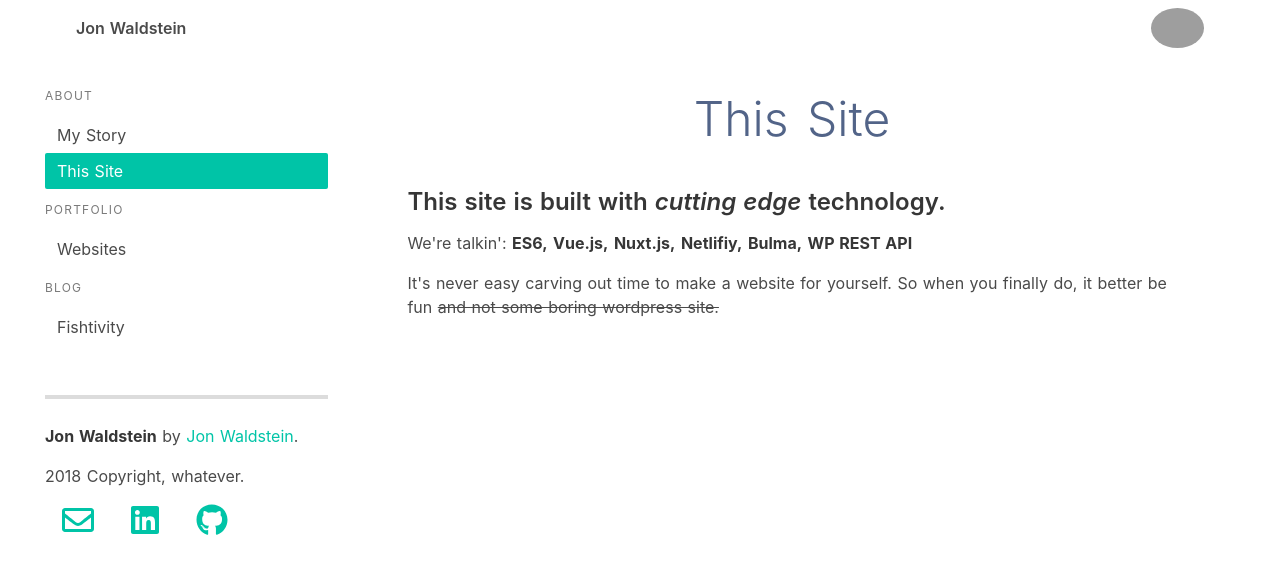
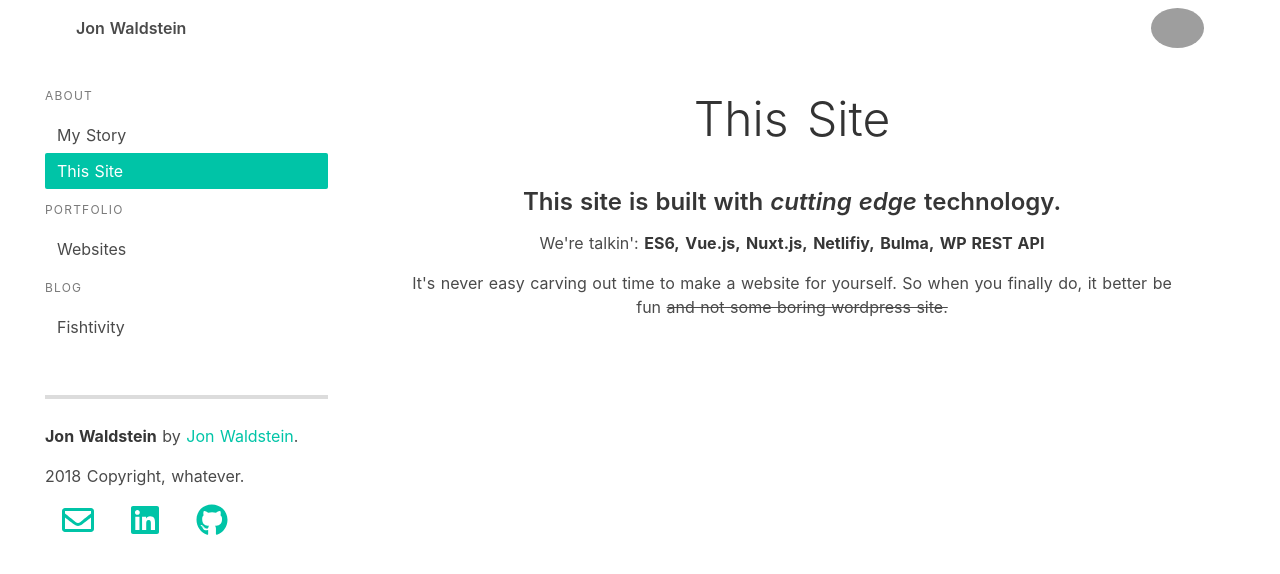
Before and after one commit to jonwaldstein/portfolio, a Nuxt app: page /this-site in a window 1280 px wide. Shown: the top 574 px of the page. Built offline with nearby package versions, Linux system fonts and the light colour scheme; grey boxes are pictures that could not be loaded.

Commit message:
style edits

```diff
--- a/assets/css/main.scss
+++ b/assets/css/main.scss
@@ -40,7 +40,7 @@ a{
 .subtitle {
   font-weight: 300;
   font-size: 3rem;
-  color: #526488;
+  color: #333;
   word-spacing: 5px;
   padding-bottom: 15px;
   &--link{
@@ -79,9 +79,16 @@ a{
     display: flex;
     align-items: center;
     justify-content: center;
+    flex-wrap: wrap;
     width: 100%;
     position: relative;
     margin-bottom: 25px;
+    a{
+      border-bottom: 3px solid transparent;
+      &.nuxt-link-exact-active{
+        border-bottom-color: $mainColor;
+      }
+    }
 }
 
 .contact-links {
--- a/components/Intro.vue
+++ b/components/Intro.vue
@@ -6,7 +6,7 @@
     <h2 class="title" style="margin-bottom: 25px;">
       Web development ex·tra·or·di·naire
     </h2>
-    <h3 class="has-text-weight-semibold is-size-4" style="margin-bottom: 25px;">Below are some examples of my work:</h3>
+    <h3 class="is-size-4" style="margin-bottom: 25px;">Below are some examples of my work:</h3>
   </div>
 </template>
 
--- a/pages/this-site/index.vue
+++ b/pages/this-site/index.vue
@@ -1,7 +1,7 @@
 <template lang="html">
   <div>
     <h1 class="subtitle">This Site</h1>
-    <div class="content has-text-left">
+    <div class="content">
       <h3>This site is built with <i>cutting edge</i> technology.</h3>
       <p>We're talkin':&nbsp;<strong>ES6,</strong>&nbsp;<strong>Vue.js,</strong>&nbsp;<strong>Nuxt.js,</strong>&nbsp;<strong>Netlifiy,</strong>&nbsp;<strong>Bulma,</strong>&nbsp;<strong>WP REST API</strong></p>
       <p>It's never easy carving out time to make a website for yourself.  So when you finally do, it better be fun <strike>and not some boring wordpress site.</strike></p>
```
